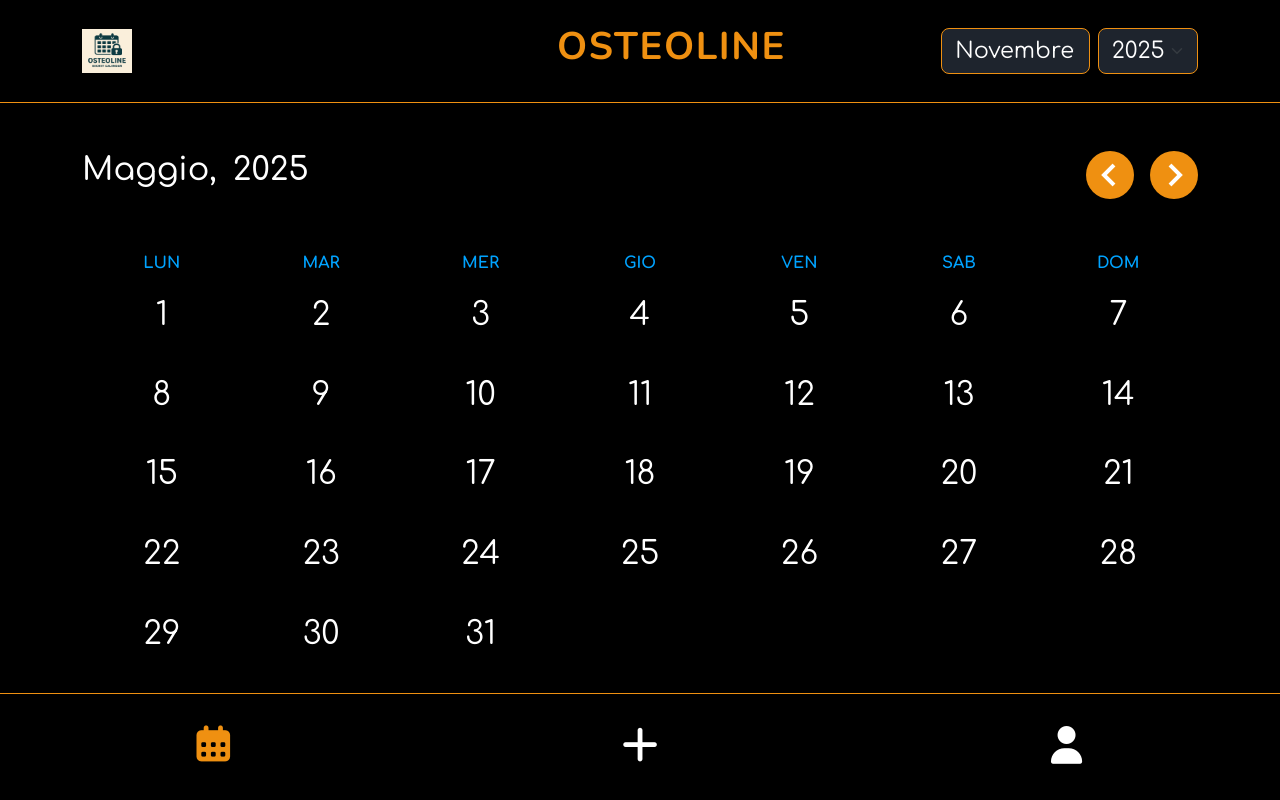
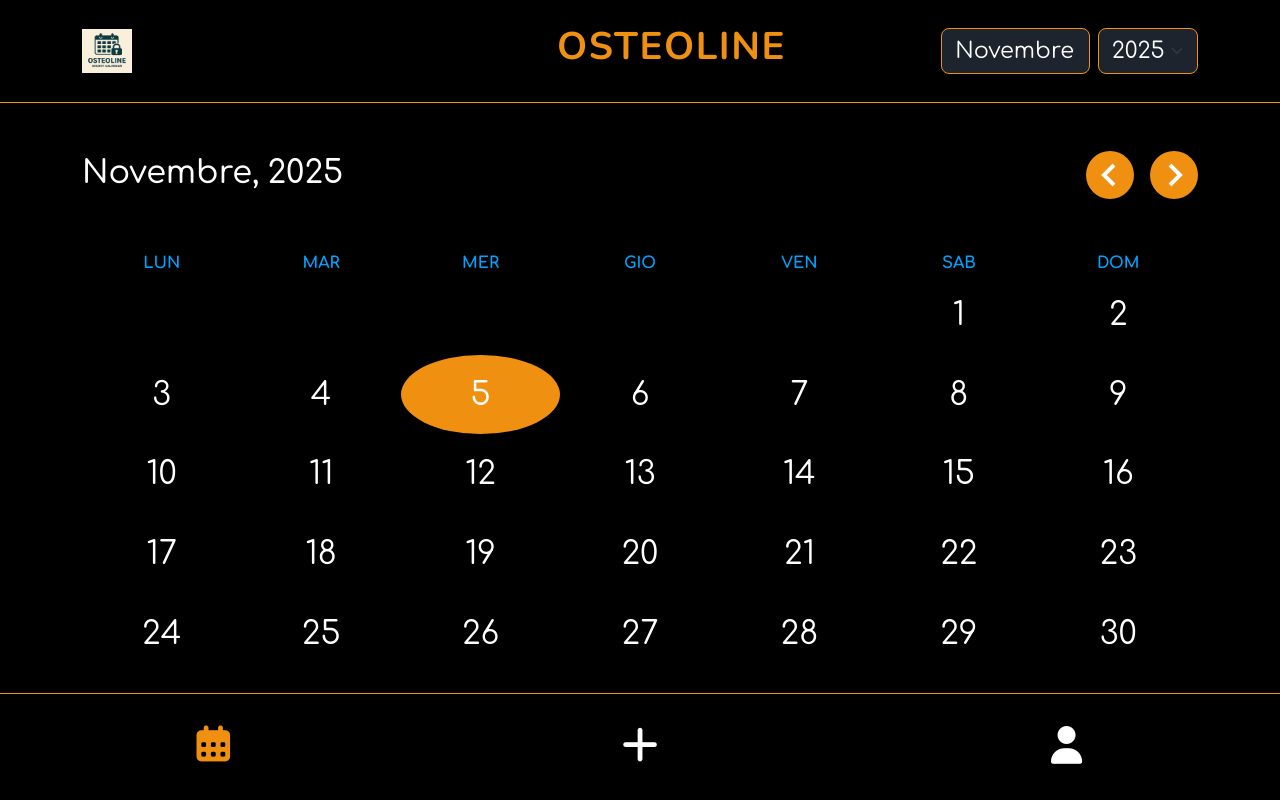
Before and after one commit to Johnnyfromtheblock4/osteoline-calendar, a React (Vite) app: page / in a window 1280 px wide. Built offline with nearby package versions, Linux system fonts and the light colour scheme.

Commit message:
[UPD] calendario dinamico e aggiunta evento statico

```diff
--- a/src/App.jsx
+++ b/src/App.jsx
@@ -3,18 +3,21 @@
 import AddEvent from "./pages/AddEvent";
 import HourCounter from "./pages/HourCounter";
 import Footer from "./components/Footer";
+import { EventProvider } from "./context/EventContext";
 
 const App = () => {
   return (
     <BrowserRouter>
+      <EventProvider>
         <div className="app-wrapper">
           <Routes>
             <Route path="/" element={<Homepage />} />
             <Route path="/AddEvent" element={<AddEvent />} />
             <Route path="/HourCounter" element={<HourCounter />} />
           </Routes>
-        <Footer /> {/* Footer sempre visibile come navbar */}
+          <Footer />
         </div>
+      </EventProvider>
     </BrowserRouter>
   );
 };
--- a/src/components/CalendarApp.jsx
+++ b/src/components/CalendarApp.jsx
@@ -1,8 +1,11 @@
+import { useState, useEffect } from "react";
+import { useEvents } from "../context/EventContext";
 import "../styles/CalendarApp.css";
-import Footer from "./Footer";
 import Header from "./Header";
 
 const CalendarApp = () => {
+  const { events } = useEvents();
+
   const daysOfWeek = ["Lun", "Mar", "Mer", "Gio", "Ven", "Sab", "Dom"];
   const monthsOfYear = [
     "Gennaio",
@@ -19,62 +22,92 @@
     "Dicembre",
   ];
 
+  const [currentDate, setCurrentDate] = useState(new Date());
+  const [daysInMonth, setDaysInMonth] = useState([]);
+
+  useEffect(() => {
+    const year = currentDate.getFullYear();
+    const month = currentDate.getMonth();
+    const totalDays = new Date(year, month + 1, 0).getDate();
+    const firstDay = new Date(year, month, 1).getDay();
+    const offset = firstDay === 0 ? 6 : firstDay - 1;
+    const daysArray = Array(offset).fill(null);
+
+    for (let i = 1; i <= totalDays; i++) daysArray.push(i);
+    setDaysInMonth(daysArray);
+  }, [currentDate]);
+
+  const today = new Date();
+
+  const prevMonth = () =>
+    setCurrentDate(
+      (prev) => new Date(prev.getFullYear(), prev.getMonth() - 1, 1)
+    );
+  const nextMonth = () =>
+    setCurrentDate(
+      (prev) => new Date(prev.getFullYear(), prev.getMonth() + 1, 1)
+    );
+
+  const getEventsForDay = (day) => {
+    const year = currentDate.getFullYear();
+    const month = currentDate.getMonth();
+    return events.filter(
+      (ev) => ev.date === new Date(year, month, day).toISOString().split("T")[0]
+    );
+  };
+
   return (
     <>
       <Header />
       <div className="calendar-app container-fluid my-5">
         <div className="container calendar">
           <div className="row mt-4">
-            <div className="navigate-date d-flex col-6">
-              <h2 className="month me-3">Maggio,</h2>
-              <h2 className="year">2025</h2>
+            <div className="navigate-date d-flex col-6 align-items-center">
+              <h2 className="month me-2">
+                {monthsOfYear[currentDate.getMonth()]},
+              </h2>
+              <h2 className="year">{currentDate.getFullYear()}</h2>
             </div>
             <div className="buttons col-6 text-end">
-              <i className="bx bx-chevron-left me-3"></i>
-              <i className="bx bx-chevron-right"></i>
+              <i className="bx bx-chevron-left me-3" onClick={prevMonth}></i>
+              <i className="bx bx-chevron-right" onClick={nextMonth}></i>
             </div>
+
             <div className="col-12 mt-5">
               <div className="weekdays">
-                <span>Lun</span>
-                <span>Mar</span>
-                <span>Mer</span>
-                <span>Gio</span>
-                <span>Ven</span>
-                <span>Sab</span>
-                <span>Dom</span>
+                {daysOfWeek.map((day) => (
+                  <span key={day}>{day}</span>
+                ))}
               </div>
+
               <div className="days">
-                <span>1</span>
-                <span>2</span>
-                <span>3</span>
-                <span>4</span>
-                <span>5</span>
-                <span>6</span>
-                <span>7</span>
-                <span>8</span>
-                <span>9</span>
-                <span>10</span>
-                <span>11</span>
-                <span>12</span>
-                <span>13</span>
-                <span>14</span>
-                <span>15</span>
-                <span>16</span>
-                <span>17</span>
-                <span>18</span>
-                <span>19</span>
-                <span>20</span>
-                <span>21</span>
-                <span>22</span>
-                <span>23</span>
-                <span>24</span>
-                <span>25</span>
-                <span>26</span>
-                <span>27</span>
-                <span>28</span>
-                <span>29</span>
-                <span>30</span>
-                <span>31</span>
+                {daysInMonth.map((day, index) => {
+                  if (day === null) return <span key={index}></span>;
+
+                  const isToday =
+                    day === today.getDate() &&
+                    currentDate.getMonth() === today.getMonth() &&
+                    currentDate.getFullYear() === today.getFullYear();
+
+                  const dayEvents = getEventsForDay(day);
+
+                  return (
+                    <span key={index} className={isToday ? "current-day" : ""}>
+                      {day}
+                      {dayEvents.length > 0 && (
+                        <div
+                          className="event-title mt-1 text-truncate small fw-bold text-white px-1 py-0"
+                          style={{
+                            backgroundColor: dayEvents[0].color,
+                            borderRadius: "6px",
+                          }}
+                        >
+                          {dayEvents[0].title}
+                        </div>
+                      )}
+                    </span>
+                  );
+                })}
               </div>
             </div>
           </div>
--- /dev/null
+++ b/src/context/EventContext.jsx
@@ -0,0 +1,19 @@
+import { createContext, useState, useContext } from "react";
+
+const EventContext = createContext();
+
+export const EventProvider = ({ children }) => {
+  const [events, setEvents] = useState([]);
+
+  const addEvent = (newEvent) => {
+    setEvents((prev) => [...prev, newEvent]);
+  };
+
+  return (
+    <EventContext.Provider value={{ events, addEvent }}>
+      {children}
+    </EventContext.Provider>
+  );
+};
+
+export const useEvents = () => useContext(EventContext);
--- a/src/pages/AddEvent.jsx
+++ b/src/pages/AddEvent.jsx
@@ -1,59 +1,126 @@
+import { useState } from "react";
+import { useEvents } from "../context/EventContext";
 import "../styles/AddEvent.css";
 
 const AddEvent = () => {
+  const { addEvent } = useEvents();
+
+  const [title, setTitle] = useState("");
+  const [allDay, setAllDay] = useState(false);
+  const [room, setRoom] = useState("");
+  const [startHour, setStartHour] = useState("");
+  const [startMinute, setStartMinute] = useState("");
+  const [endHour, setEndHour] = useState("");
+  const [endMinute, setEndMinute] = useState("");
+  const [description, setDescription] = useState("");
+  const [date, setDate] = useState("");
+
+  const handleSubmit = (e) => {
+    e.preventDefault();
+
+    if (!title || !date) {
+      alert("Inserisci almeno titolo e data!");
+      return;
+    }
+
+    const newEvent = {
+      title,
+      date,
+      room,
+      color:
+        room === "Stanza Fede"
+          ? "#f39c12"
+          : room === "Stanza Trattamenti"
+          ? "#3498db"
+          : room === "Palestra"
+          ? "#27ae60"
+          : "#aaa",
+      allDay,
+      startTime: `${startHour}:${startMinute}`,
+      endTime: `${endHour}:${endMinute}`,
+      description,
+    };
+
+    addEvent(newEvent);
+    alert("Evento aggiunto!");
+
+    // Reset campi
+    setTitle("");
+    setAllDay(false);
+    setRoom("");
+    setStartHour("");
+    setStartMinute("");
+    setEndHour("");
+    setEndMinute("");
+    setDescription("");
+    setDate("");
+  };
+
   return (
     <>
       <h1 className="add-event-title my-4 text-center">Aggiungi Evento</h1>
       <div className="add-event-container container d-flex justify-content-center align-items-center mt-4">
         <div className="add-event-box row">
+          <form onSubmit={handleSubmit}>
             {/* TITOLO */}
             <div className="col-12 mb-3">
-            <label
-              htmlFor="eventTitle"
-              className="form-label text-uppercase fw-bold text-warning"
-            >
+              <label className="form-label text-uppercase fw-bold text-warning">
                 Titolo
               </label>
               <input
-              id="eventTitle"
                 type="text"
                 className="form-control custom-input"
                 placeholder="Inserisci titolo evento"
+                value={title}
+                onChange={(e) => setTitle(e.target.value)}
+              />
+            </div>
+
+            {/* DATA */}
+            <div className="col-12 mb-3">
+              <label className="form-label text-uppercase fw-bold text-warning">
+                Data
+              </label>
+              <input
+                type="date"
+                className="form-control custom-input"
+                value={date}
+                onChange={(e) => setDate(e.target.value)}
               />
             </div>
 
             {/* SWITCH "Tutto il giorno" */}
             <div className="col-12 mb-3 d-flex align-items-center justify-content-between">
-            <label
-              className="form-check-label fw-bold"
-              htmlFor="switchCheckDefault"
-            >
-              Tutto il giorno
-            </label>
+              <label className="form-check-label fw-bold">Tutto il giorno</label>
               <div className="form-check form-switch">
                 <input
                   className="form-check-input custom-switch"
                   type="checkbox"
-                role="switch"
-                id="switchCheckDefault"
+                  checked={allDay}
+                  onChange={(e) => setAllDay(e.target.checked)}
                 />
               </div>
             </div>
 
-          {/* STANZA A SCELTA */}
+            {/* STANZA */}
             <div className="col-12 mb-3">
               <label className="form-label text-uppercase fw-bold text-warning">
                 Stanza
               </label>
-            <select class="form-select" aria-label="Default select example">
-              <option selected>Seleziona la stanza</option>
-              <option value="1">Stanza Fede</option>
-              <option value="2">Stanza Trattamenti</option>
-              <option value="3">Palestra</option>
+              <select
+                className="form-select"
+                value={room}
+                onChange={(e) => setRoom(e.target.value)}
+              >
+                <option value="">Seleziona la stanza</option>
+                <option value="Stanza Fede">Stanza Fede</option>
+                <option value="Stanza Trattamenti">Stanza Trattamenti</option>
+                <option value="Palestra">Palestra</option>
               </select>
             </div>
 
             {/* ORARI */}
+            {!allDay && (
               <div className="col-12 mb-3">
                 <label className="form-label text-uppercase fw-bold text-warning">
                   Orario
@@ -63,8 +130,22 @@
                     <div className="time-input">
                       <span>Inizio</span>
                       <div>
-                    <input type="number" min={0} max={24} className="hours" />
-                    <input type="number" min={0} max={60} className="minutes" />
+                        <input
+                          type="number"
+                          min={0}
+                          max={23}
+                          className="hours"
+                          value={startHour}
+                          onChange={(e) => setStartHour(e.target.value)}
+                        />
+                        <input
+                          type="number"
+                          min={0}
+                          max={59}
+                          className="minutes"
+                          value={startMinute}
+                          onChange={(e) => setStartMinute(e.target.value)}
+                        />
                       </div>
                     </div>
                   </div>
@@ -72,13 +153,28 @@
                     <div className="time-input text-end">
                       <span>Fine</span>
                       <div>
-                    <input type="number" min={0} max={24} className="hours" />
-                    <input type="number" min={0} max={60} className="minutes" />
+                        <input
+                          type="number"
+                          min={0}
+                          max={23}
+                          className="hours"
+                          value={endHour}
+                          onChange={(e) => setEndHour(e.target.value)}
+                        />
+                        <input
+                          type="number"
+                          min={0}
+                          max={59}
+                          className="minutes"
+                          value={endMinute}
+                          onChange={(e) => setEndMinute(e.target.value)}
+                        />
                       </div>
                     </div>
                   </div>
                 </div>
               </div>
+            )}
 
             {/* DESCRIZIONE */}
             <div className="col-12 mb-4">
@@ -88,13 +184,18 @@
               <textarea
                 className="form-control custom-textarea"
                 placeholder="Inserisci descrizione (Max 60 caratteri)"
+                value={description}
+                onChange={(e) => setDescription(e.target.value)}
               ></textarea>
             </div>
 
             {/* BOTTONI */}
             <div className="col-12 d-flex justify-content-center align-items-center">
-            <button className="event-popup-btn">Aggiungi Evento</button>
+              <button className="event-popup-btn" type="submit">
+                Aggiungi Evento
+              </button>
             </div>
+          </form>
         </div>
       </div>
     </>
--- a/src/styles/CalendarApp.css
+++ b/src/styles/CalendarApp.css
@@ -36,11 +36,22 @@
   align-items: center;
   cursor: pointer;
   font-size: 2rem;
+  position: relative;
 }
 
 .current-day {
   background-color: #ef9011;
   border-radius: 50%;
+}
+
+/* ADD EVENT */
+.event-title {
+  font-size: 0.7rem;
+  display: inline-block;
+  max-width: 100%;
+  overflow: hidden;
+  white-space: nowrap;
+  text-overflow: ellipsis;
 }
 
 /* ----------- RESPONSIVE SMARTPHONE ----------- */
```
Lines whose indentation alone changed are shown as unchanged.
